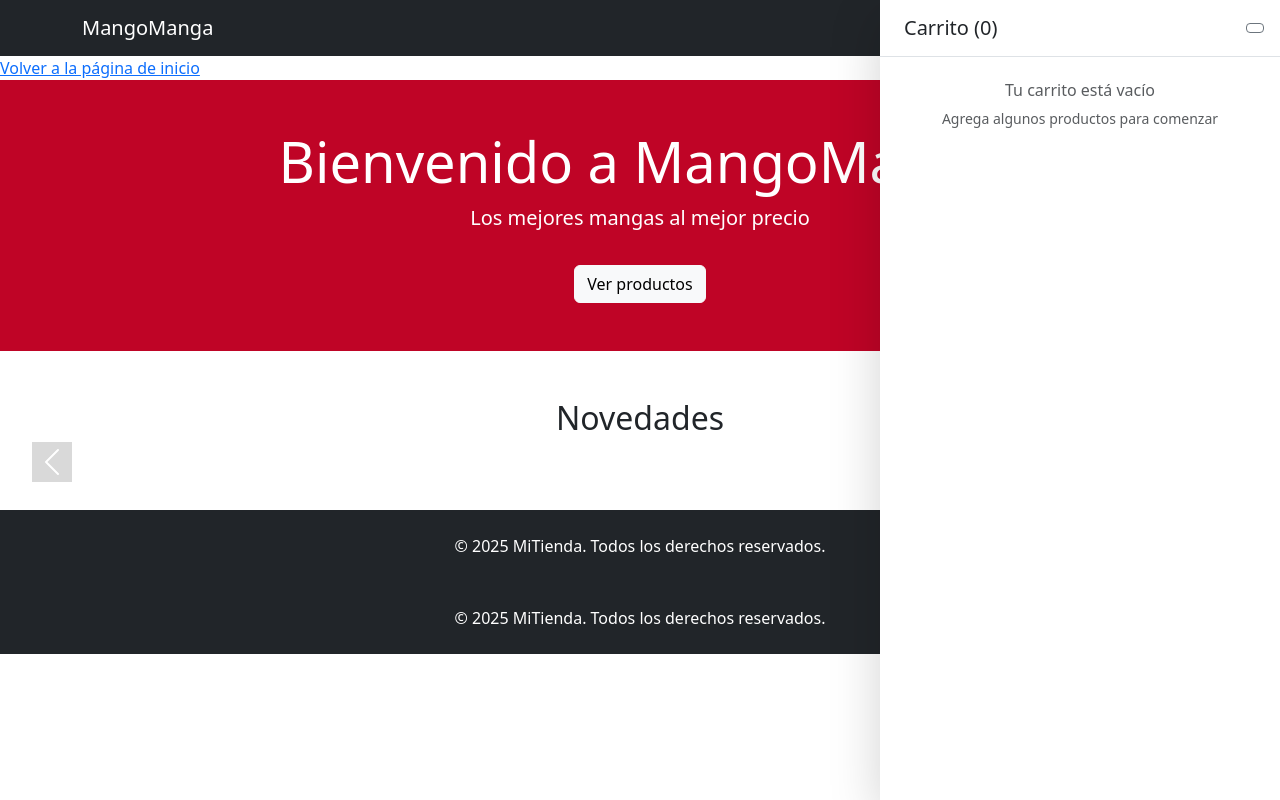
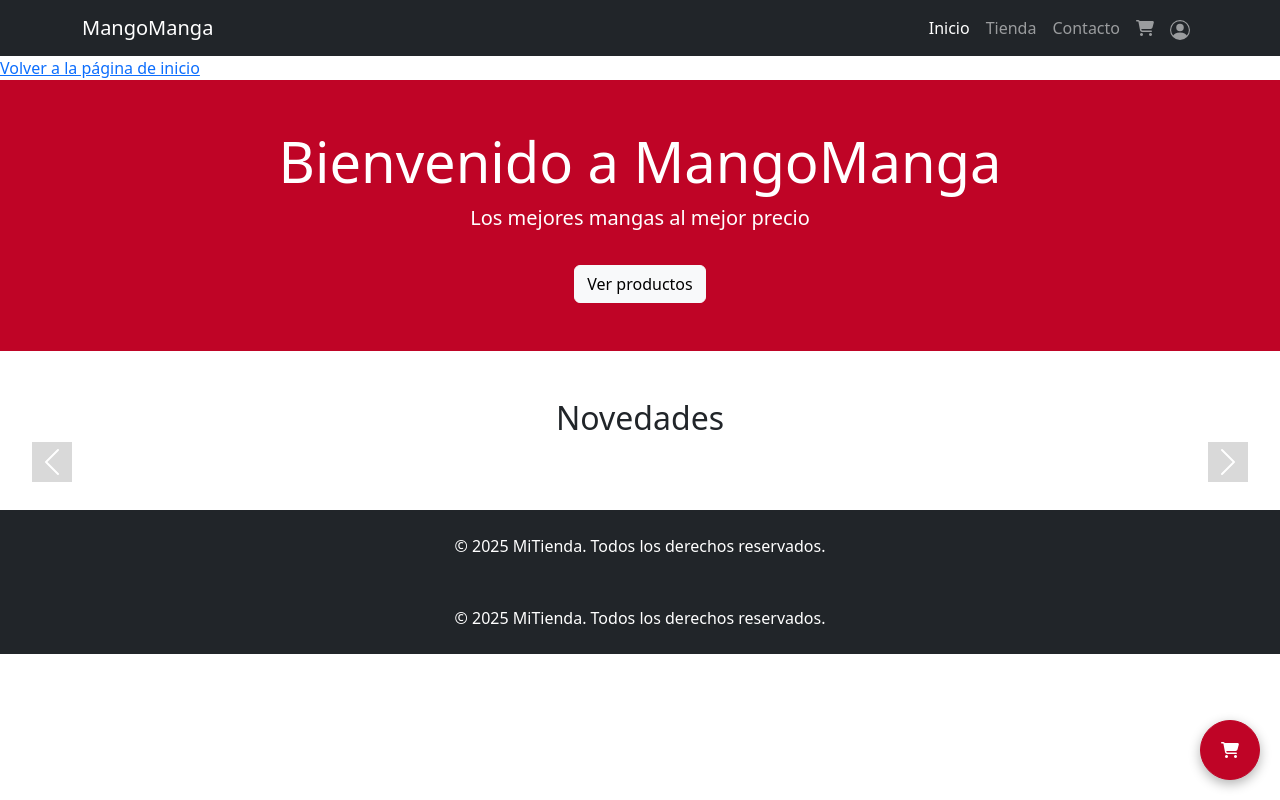
Before and after one commit to AbsolucionArtistica/Tienda-Manga-React, a React (Vite) app: page / in a window 1280 px wide. Built offline with nearby package versions, Linux system fonts and the light colour scheme.

Commit message:
Feedbacks fix1

```diff
--- a/index.html
+++ b/index.html
@@ -6,6 +6,7 @@
     <meta name="viewport" content="width=device-width, initial-scale=1.0" />
     <title>package</title>
     <link href="https://cdn.jsdelivr.net/npm/bootstrap@5.3.3/dist/css/bootstrap.min.css" rel="stylesheet" />
+    <link rel="stylesheet" href="https://cdnjs.cloudflare.com/ajax/libs/font-awesome/6.7.2/css/all.min.css">
   </head>
   <body>
     <div id="root"></div>
--- a/package.json
+++ b/package.json
@@ -4,8 +4,9 @@
   "version": "0.0.0",
   "type": "module",
   "scripts": {
-    "dev": "vite",
+  "dev": "vite",
     "build": "vite build",
+  "test": "node scripts/run-test.js",
     "lint": "eslint .",
     "preview": "vite preview"
   },
--- a/src/App.jsx
+++ b/src/App.jsx
@@ -3,7 +3,7 @@ import Navbar from './components/Navbar'
 import { Routes, Route } from 'react-router-dom'
 import Home from './pages/Home'
 import Tienda from './pages/Tienda'
-import styles from './styles/main.css'
+import './styles/main.css'
 import Footer from './components/Footer'
 import { CarritoProvider } from './context/CarritoContext'
 import CarritoLateral from './components/CarritoLateral'
--- a/src/components/CarritoLateral.jsx
+++ b/src/components/CarritoLateral.jsx
@@ -66,10 +66,9 @@ const CarritoLateral = () => {
       )}
 
       {/* Panel lateral del carrito */}
+      {isOpen && (
         <div
-        className={`position-fixed top-0 end-0 h-100 bg-white shadow-lg transition-transform ${
-          isOpen ? 'translate-x-0' : 'translate-x-100'
-        }`}
+          className={`position-fixed top-0 end-0 h-100 bg-white shadow-lg transition-transform`}
           style={{
             width: '400px',
             zIndex: 1060,
@@ -172,6 +171,7 @@ const CarritoLateral = () => {
           </div>
         )}
         </div>
+      )}
     </>
   )
 }
```
Also changed, not shown: scripts/run-test.js (added, +18 -0 lines). Lines whose indentation alone changed are shown as unchanged.
